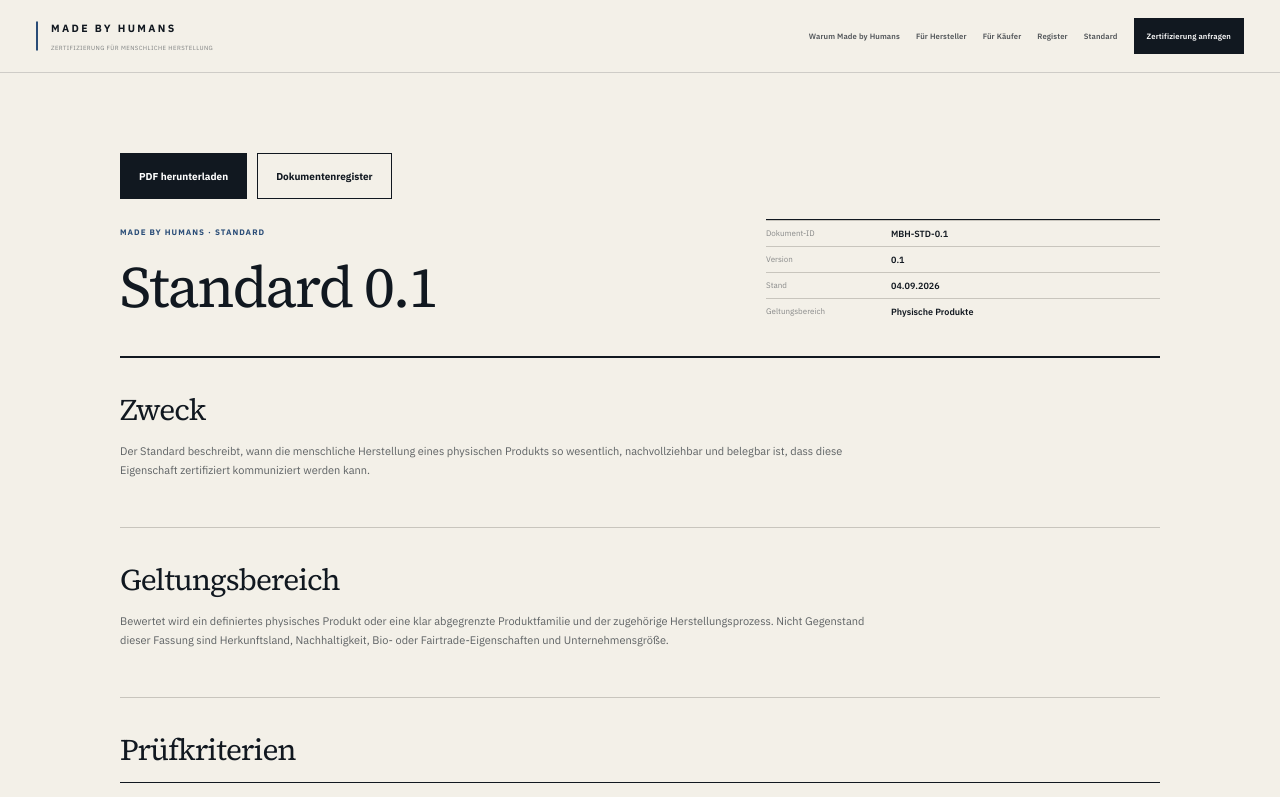
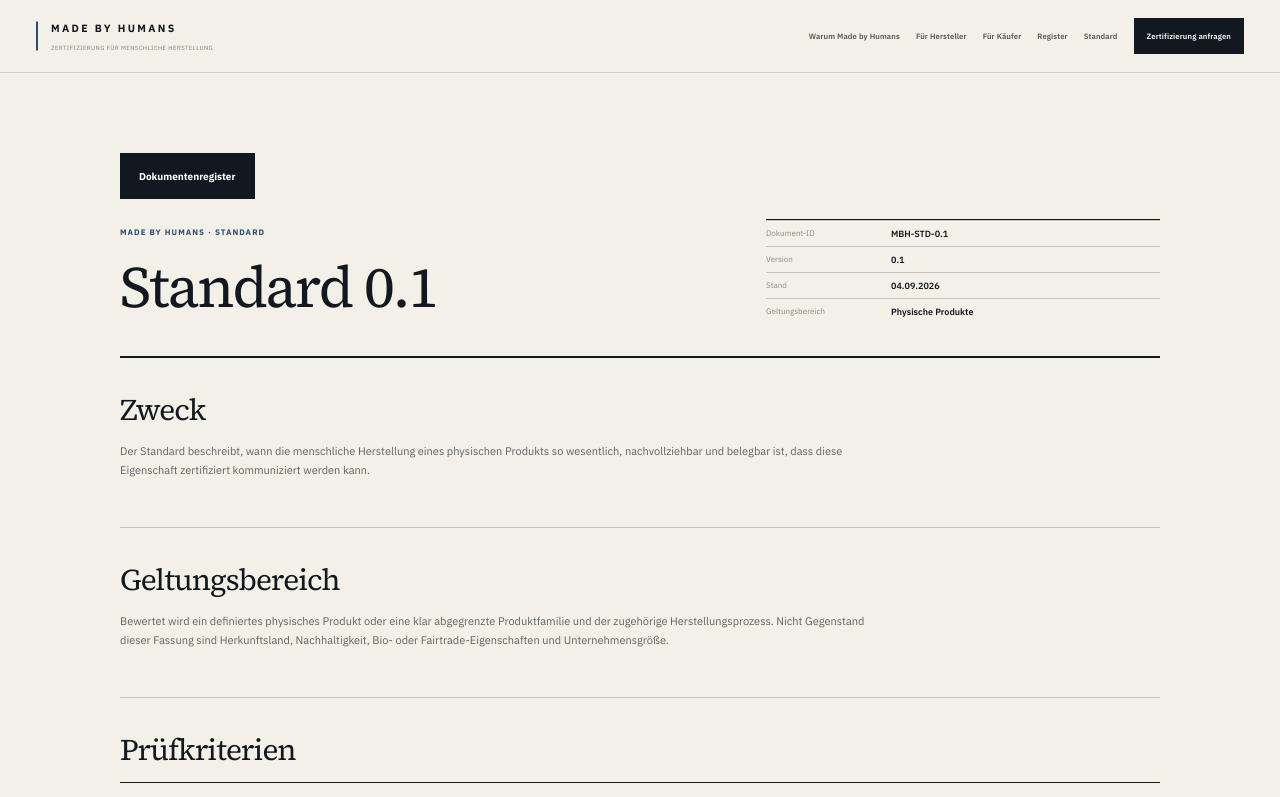
Before and after one commit to dennis-glaser-coder/human-certification-web, a Next.js app: page /dokumente/standard-0-1 in a window 1280 px wide. Shown: the top 797 px of the page. Built offline with nearby package versions, Linux system fonts and the light colour scheme.

Commit message:
Remove unavailable Standard PDF download

```diff
--- a/src/app/dokumente/standard-0-1/page.js
+++ b/src/app/dokumente/standard-0-1/page.js
@@ -19,16 +19,13 @@ const criteria = [
 ];
 
 export default function StandardDocumentPage() {
-  const assetBase = process.env.GITHUB_PAGES === 'true' ? '/human-certification-web' : '';
-
   return (
     <main className="standardDocumentPage">
       <SiteHeader />
 
       <article className="shell standardDocument">
         <div className="controlledDocumentActions">
-          <a className="button primary" href={assetBase + '/documents/made-by-humans-standard-0-1.pdf'}>PDF herunterladen</a>
-          <Link className="button secondary" href="/dokumente">Dokumentenregister</Link>
+          <Link className="button primary" href="/dokumente">Dokumentenregister</Link>
         </div>
 
         <header className="standardDocumentHeader">
```
